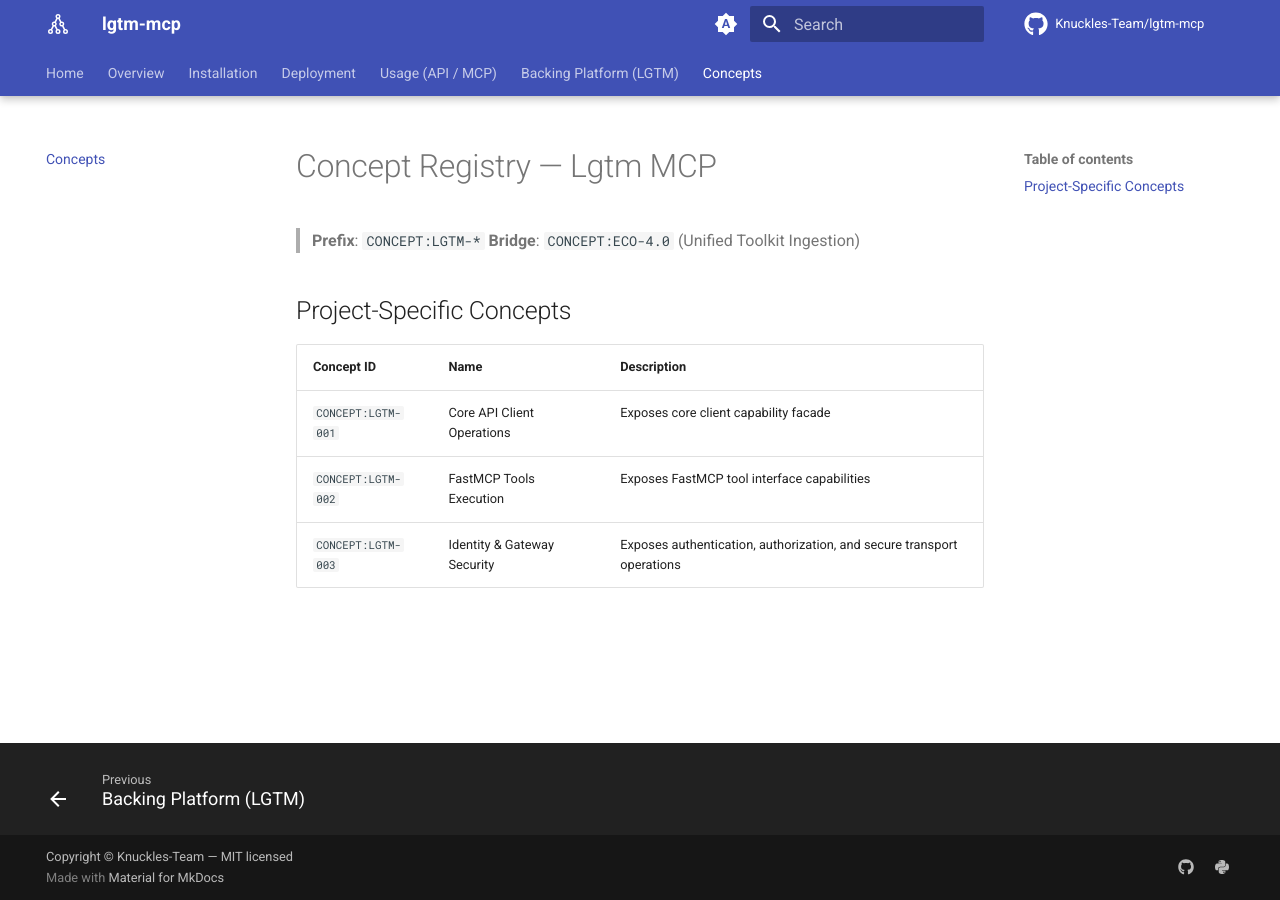
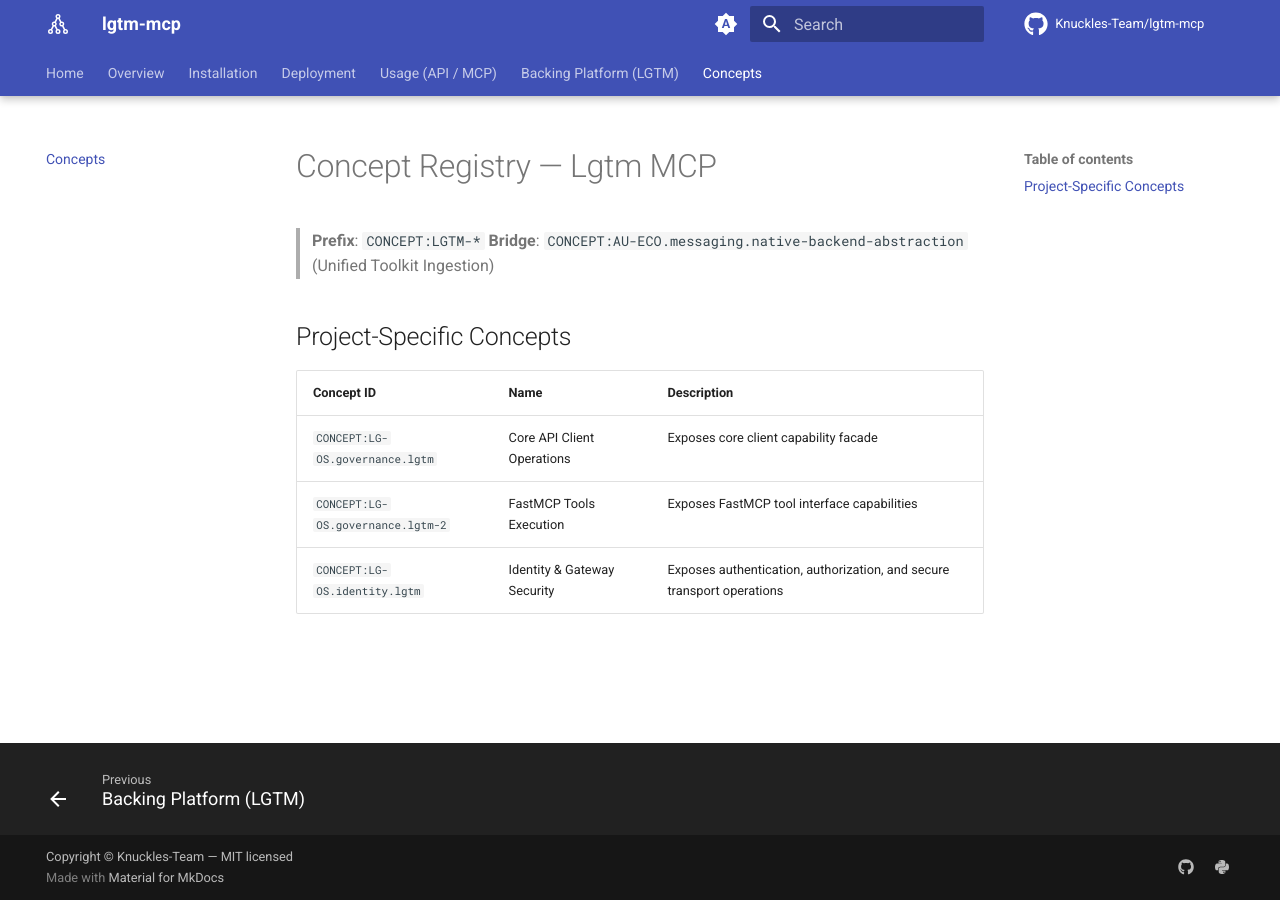
Before and after one commit to Knuckles-Team/lgtm-mcp, an MkDocs documentation site: the page built from docs/concepts.md, in a window 1280 px wide. Built offline with MkDocs 1.6.1 and Material for MkDocs 9.7.7, drawn with Linux system fonts in a browser that asks for light colours; comment, search, counter and statistics services are not loaded.

Commit message:
OKF-CIS migration: markers -> <SLUG>-<PILLAR>.<domain>.<concept>
Co-Authored-By: Claude Opus 4.8 (1M context) <noreply@anthropic.com>

```diff
--- a/docs/concepts.md
+++ b/docs/concepts.md
@@ -1,12 +1,12 @@
 # Concept Registry — Lgtm MCP
 
 > **Prefix**: `CONCEPT:LGTM-*`
-> **Bridge**: `CONCEPT:ECO-4.0` (Unified Toolkit Ingestion)
+> **Bridge**: `CONCEPT:AU-ECO.messaging.native-backend-abstraction` (Unified Toolkit Ingestion)
 
 ## Project-Specific Concepts
 
 | Concept ID | Name | Description |
 |------------|------|-------------|
-| `CONCEPT:LGTM-001` | Core API Client Operations | Exposes core client capability facade |
-| `CONCEPT:LGTM-002` | FastMCP Tools Execution | Exposes FastMCP tool interface capabilities |
-| `CONCEPT:LGTM-003` | Identity & Gateway Security | Exposes authentication, authorization, and secure transport operations |
+| `CONCEPT:LG-OS.governance.lgtm` | Core API Client Operations | Exposes core client capability facade |
+| `CONCEPT:LG-OS.governance.lgtm-2` | FastMCP Tools Execution | Exposes FastMCP tool interface capabilities |
+| `CONCEPT:LG-OS.identity.lgtm` | Identity & Gateway Security | Exposes authentication, authorization, and secure transport operations |
--- a/lgtm_mcp/__init__.py
+++ b/lgtm_mcp/__init__.py
@@ -1,4 +1,4 @@
-"""CONCEPT:ECO-4.0 Unified ecosystem initialization dynamic check."""
+"""CONCEPT:AU-ECO.messaging.native-backend-abstraction Unified ecosystem initialization dynamic check."""
 
 import importlib
 import inspect
```
Also changed, not shown: AGENTS.md (+8 -8 lines), 7 other files.
